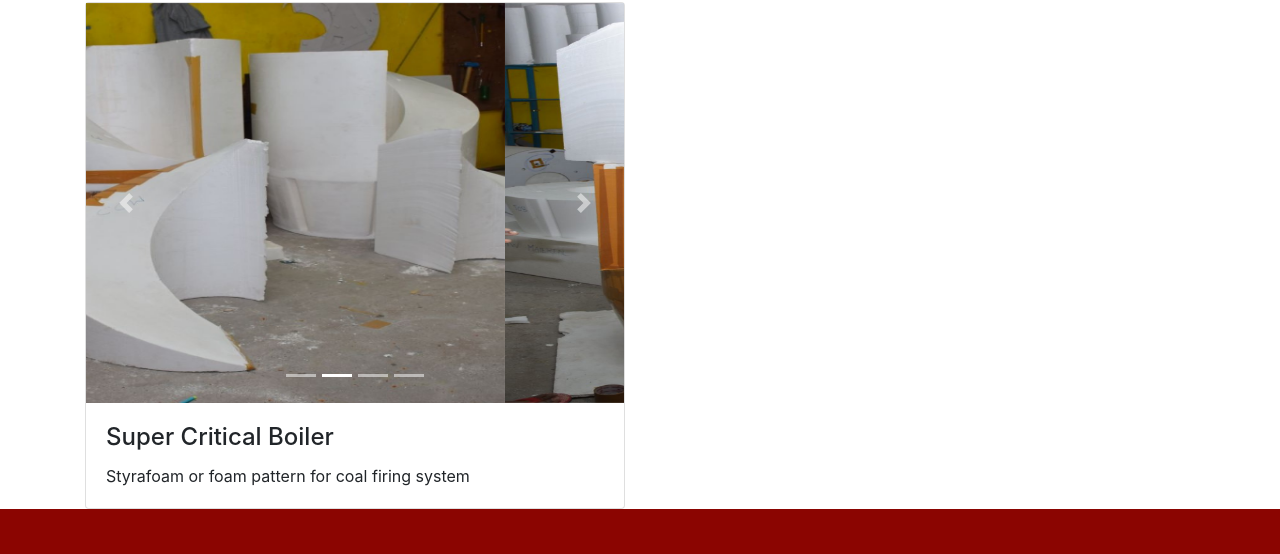
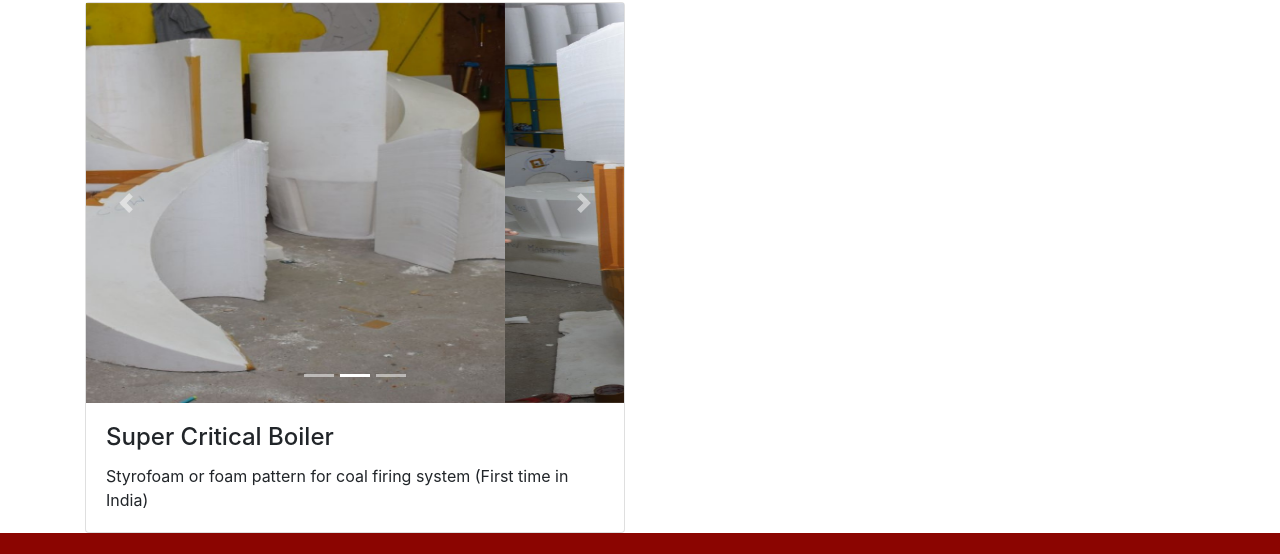
Before and after one commit to mmengineers/mmengineers.github.io, a website: page index.html in a window 1280 px wide. Shown: the part 2057-2611 px from the top of the page. Drawn offline with Linux system fonts and the light colour scheme.

Commit message:
Removed Hari photo

```diff
--- a/index.html
+++ b/index.html
@@ -193,7 +193,6 @@
 						  <li data-target="#carouselExampleIndicators" data-slide-to="0" class="active"></li>
 						  <li data-target="#carouselExampleIndicators" data-slide-to="1"></li>
 						  <li data-target="#carouselExampleIndicators" data-slide-to="2"></li>
-						  <li data-target="#carouselExampleIndicators" data-slide-to="3"></li>
 					  </ol>
 					  <div class="carousel-inner" role="listbox">
 						  <div class="carousel-item active small" style="background-image: url('./images/1_boiler.jpg')">
@@ -208,10 +207,6 @@
 							  <div class="carousel-caption d-none d-md-block">
 							  </div>
 						  </div>
-						  <div class="carousel-item small" style="background-image: url('./images/4_boiler.jpg')">
-							  <div class="carousel-caption d-none d-md-block">
-							  </div>
-						  </div>
 					  </div>
 					  <a class="carousel-control-prev" href="#carouselExampleIndicators" role="button" data-slide="prev">
 						  <span class="carousel-control-prev-icon" aria-hidden="true"></span>
@@ -223,7 +218,7 @@
 
 				  <div class="card-body">
 					  <h4 class="card-title">Super Critical Boiler</h4>
-					  <p class="card-text">Styrafoam or foam pattern for coal firing system</p>
+					  <p class="card-text">Styrofoam or foam pattern for coal firing system (First time in India)</p>
 				  </div>
 			  </div>
 		  </div>
```
Also changed, not shown: images/4_boiler.jpg (deleted).
